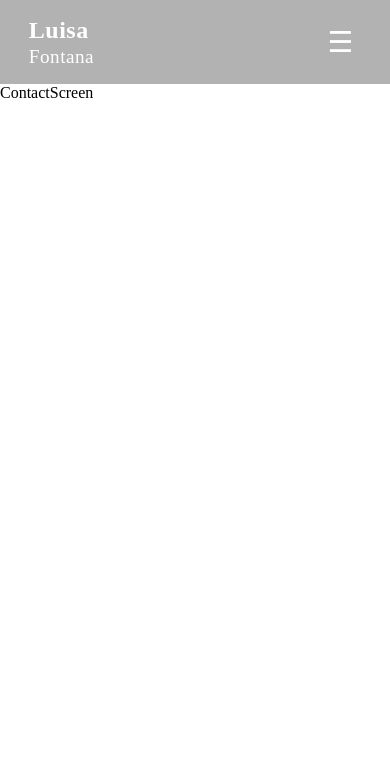
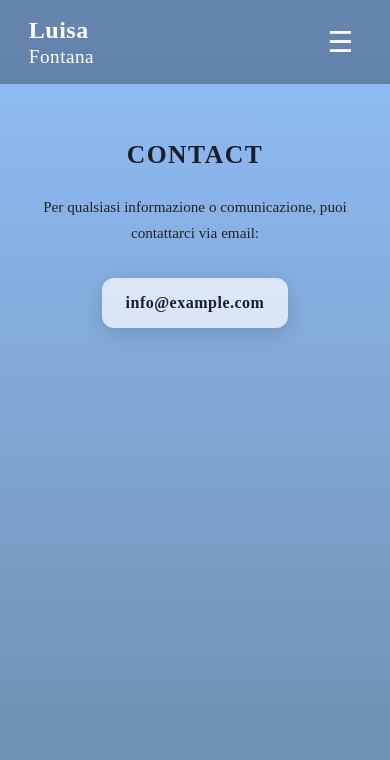
Before and after one commit to Khizar-Alii/ragazza, a React (Vite) app: page /contact in a window 390 px wide. Shown: the top 760 px of the page. Built offline with nearby package versions, Linux system fonts and the light colour scheme; a web font is replaced by a local one.

Commit message:
add contact section

```diff
--- /dev/null
+++ b/src/components/contact/contact.module.css
@@ -0,0 +1,109 @@
+.contactWrapper {
+  width: 100%;
+  min-height: 100vh;
+  background: linear-gradient(to bottom, #92c0fc 0%, #6d8ba9 100%);
+}
+.contactContent {
+  display: flex;
+  flex-direction: column;
+  align-items: center;
+  overflow-x: hidden;
+}
+
+.contactSection {
+  width: 100%;
+  max-width: 800px;
+  padding: 6rem 2rem 4rem;
+  text-align: center;
+  color: #1b1e25;
+}
+
+.title {
+  font-size: 2.2rem;
+  font-weight: 700;
+  letter-spacing: 1.5px;
+  margin-bottom: 1.8rem;
+}
+
+.subtitle {
+  font-size: 1.1rem;
+  color: #222;
+  margin-bottom: 2rem;
+  line-height: 1.7;
+}
+
+.emailBox {
+  display: inline-block;
+  background: rgba(255, 255, 255, 0.7);
+  padding: 1.2rem 2rem;
+  border-radius: 12px;
+  box-shadow: 0 4px 20px rgba(0, 0, 0, 0.15);
+  transition: transform 0.3s ease, box-shadow 0.3s ease;
+}
+
+.emailBox:hover {
+  transform: translateY(-4px);
+  box-shadow: 0 6px 25px rgba(0, 0, 0, 0.25);
+}
+
+.email {
+  font-size: 1.3rem;
+  font-weight: 600;
+  color: #1b1e25;
+  text-decoration: none;
+  letter-spacing: 0.5px;
+}
+
+.email:hover {
+  color: #0f172a;
+  text-decoration: underline;
+}
+
+/* Tablet */
+@media (max-width: 1024px) {
+  .contactSection {
+    padding: 5rem 1.5rem 3rem;
+  }
+  .title {
+    font-size: 2rem;
+  }
+  .email {
+    font-size: 1.2rem;
+  }
+}
+
+/* Mobile */
+@media (max-width: 768px) {
+  .contactSection {
+    padding: 4rem 1rem 2.5rem;
+  }
+  .title {
+    font-size: 1.8rem;
+  }
+  .subtitle {
+    font-size: 1rem;
+  }
+  .emailBox {
+    padding: 1rem 1.5rem;
+  }
+  .email {
+    font-size: 1.1rem;
+  }
+}
+
+/* Very small screens */
+@media (max-width: 480px) {
+  .contactSection {
+    padding: 3.5rem 0.8rem 2rem;
+  }
+  .title {
+    font-size: 1.6rem;
+    margin-bottom: 1.5rem;
+  }
+  .subtitle {
+    font-size: 0.95rem;
+  }
+  .email {
+    font-size: 1rem;
+  }
+}
--- a/src/components/navbar/navbar.tsx
+++ b/src/components/navbar/navbar.tsx
@@ -23,7 +23,7 @@ const Navbar = () => {
               <ul className={styles.navLinks}>
                 <li><Link to="/">Home</Link></li>
                 <li><Link to="/about">About</Link></li>
-                <li><Link to="/">Contact Us</Link></li>
+                <li><Link to="/contact">Contact Us</Link></li>
               </ul>
               <span style={{ color: "white" }}>|</span>
               <div className={styles.socialIcons}>
@@ -64,7 +64,7 @@ const Navbar = () => {
               <Link to="/about" onClick={closeMenu}>About</Link>
             </li>
             <li>
-              <Link to="/" onClick={closeMenu}>Contact Us</Link>
+              <Link to="/contact" onClick={closeMenu}>Contact Us</Link>
             </li>
           </ul>
 
--- a/src/components/textImageSection/textImageSection.module.css
+++ b/src/components/textImageSection/textImageSection.module.css
@@ -121,23 +121,57 @@
   }
 }
 
-/* Very small screens (below 360px width) */
-@media (max-width: 360px) {
+/* Very small screens (below 400px width) */
+@media (max-width: 400px) {
+  .libroLiberoContainer {
+    padding: 1.5rem 0.8rem;
+  }
+
+  .contentWrapper {
+    flex-direction: column;
+    gap: 1.2rem;
+  }
+
+  .textColumn {
+    align-items: center;
+    text-align: center;
+    gap: 0.8rem;
+  }
+
   .title {
-    font-size: 1.3rem;
-    letter-spacing: 0.5px;
+    font-size: 1.4rem;
+    letter-spacing: 0.8px;
   }
 
   .subtitle {
-    font-size: 1rem;
+    font-size: 1.1rem;
+    font-style: italic;
+  }
+
+  .dedication {
+    gap: 0.4rem;
   }
 
   .dedication p {
-    font-size: 0.8rem;
+    font-size: 0.85rem;
+    line-height: 1.5;
+    max-width: 90%;
+    margin: 0 auto;
+  }
+
+  .imageColumn {
+    margin-top: 0.8rem;
   }
 
   .imageWrapper {
-    max-width: 280px;
+    max-width: 250px;
+    border-radius: 10px;
+    box-shadow: 0 6px 25px rgba(0, 0, 0, 0.25);
+  }
+
+  .imageWrapper img {
+    width: 100%;
+    height: auto;
   }
 }
 
--- a/src/screens/AboutScreen.tsx
+++ b/src/screens/AboutScreen.tsx
@@ -7,55 +7,69 @@ const AboutScreen = () => {
       <Navbar />
       <div className={styles.aboutContent}>
         <section className={styles.aboutSection}>
-        <h1 className={styles.title}>ABAUT</h1>
+          <h1 className={styles.title}>Chi Siamo</h1>
           <div className={styles.content}>
             <p>
-            Questa pagina nasce da desideri congiunti, di madre, di padre, di sorella, di
-            ricordare come ogni anno -ma in modo speciale- il 20esimo anniversario della morte
-            di Silvia, nostra figlia e sorella.
+              Questa pagina nasce da desideri congiunti, di madre, di padre, di
+              sorella, di ricordare come ogni anno -ma in modo speciale- il
+              20esimo anniversario della morte di Silvia, nostra figlia e
+              sorella.
             </p>
             <p>
-            Una morte improvvisa e sconvolgente nella notte del 22 ottobre 2005.
-            E' passato molto tempo ma noi siamo “quelli che restano per sempre senza te”.
-            Il proposito in seguito è quello di restare in silenzio.
+              Una morte improvvisa e sconvolgente nella notte del 22 ottobre
+              2005. E' passato molto tempo ma noi siamo “quelli che restano per
+              sempre senza te”. Il proposito in seguito è quello di restare in
+              silenzio.
             </p>
             <p>
-            Quindi pensavamo a qualcosa di prezioso per noi e per lei.
-            Va detto che non essendo noi abbastanza bravi e competenti per realizzare il progetto
-            di creare una pagina web per far dono di un libro, abbiamo chiesto alla nostra amica
-            giornalista <strong>BEATRICE ANDREOSE</strong> di trovare chi potesse collaborare.
+              Quindi pensavamo a qualcosa di prezioso per noi e per lei. Va
+              detto che non essendo noi abbastanza bravi e competenti per
+              realizzare il progetto di creare una pagina web per far dono di un
+              libro, abbiamo chiesto alla nostra amica giornalista{" "}
+              <strong>BEATRICE ANDREOSE</strong> di trovare chi potesse
+              collaborare.
             </p>
             <p>
-            Dopo alcuni tentativi andati a vuoto si è reso disponibile <strong>JACOPO AGOSTINI</strong> che si
-            è fatto carico del lavoro. Ma Jacopo è un grande viaggiatore. Tornava dall'India e
-            partiva per la Cina. Già questo lavorare a grande distanza mi agitava non poco e poi
-            Jacopo ha avuto a sua volta bisogno di un collaboratore. L'ha trovato in un suo amico pakistano.
+              Dopo alcuni tentativi andati a vuoto si è reso disponibile{" "}
+              <strong>JACOPO AGOSTINI</strong> che si è fatto carico del lavoro.
+              Ma Jacopo è un grande viaggiatore. Tornava dall'India e partiva
+              per la Cina. Già questo lavorare a grande distanza mi agitava non
+              poco e poi Jacopo ha avuto a sua volta bisogno di un
+              collaboratore. L'ha trovato in un suo amico pakistano.
             </p>
             <p>
-            (Ci sarebbe materiale per una bella storia, immagino da scrittrice nei ritagli di
-            tempo). Questa triangolazione Italia-Cina-Pakistan mi ha preoccupata non poco ma, con il
-            risultato che ha prodotto, mi ha resa soprattutto felicemente consapevole della
-            potenza della comunicazione tecnologica.
+              (Ci sarebbe materiale per una bella storia, immagino da scrittrice
+              nei ritagli di tempo). Questa triangolazione Italia-Cina-Pakistan
+              mi ha preoccupata non poco ma, con il risultato che ha prodotto,
+              mi ha resa soprattutto felicemente consapevole della potenza della
+              comunicazione tecnologica.
             </p>
             <p>
-            Infine mi sono rasserenata, soprattutto per i “dai che ci siamo!” di Jacopo, e
-            personalmente trovo il risultato non semplicemente adeguato ai nostri desideri e
-            aspettative, ma bellissimo.
+              Infine mi sono rasserenata, soprattutto per i “dai che ci siamo!”
+              di Jacopo, e personalmente trovo il risultato non semplicemente
+              adeguato ai nostri desideri e aspettative, ma bellissimo.
             </p>
             <p>
-            Quindi la nostra riconoscenza va a Beatrice, a Jacopo e allo sconosciuto pakistano
-            che tanta pazienza hanno avuto con le mie richieste, le mie osservazioni, le mie
-            inquietudini. Hanno capito lo stress emotivo e la tensione che mi provocavano il
-            lavoro e la situazione.
+              Quindi la nostra riconoscenza va a Beatrice, a Jacopo e allo
+              sconosciuto pakistano che tanta pazienza hanno avuto con le mie
+              richieste, le mie osservazioni, le mie inquietudini. Hanno capito
+              lo stress emotivo e la tensione che mi provocavano il lavoro e la
+              situazione.
             </p>
             <p>
-            Dunque grazie per aver realizzato quello che noi non avremmo potuto fare da soli.
+              Dunque grazie per aver realizzato quello che noi non avremmo
+              potuto fare da soli.
             </p>
             <div className={styles.signature}>
               <p>Grazie Beatrice.</p>
               <p>Grazie Jacopo.</p>
-            <p>Grazie pakistano sconosciuto (di cui spero prima o poi di conoscere il nome).</p>
-            <p className={styles.names}>Luisa &nbsp; Maurizio &nbsp; Ippolita</p>
+              <p>
+                Grazie pakistano sconosciuto (di cui spero prima o poi di
+                conoscere il nome).
+              </p>
+              <p className={styles.names}>
+                Luisa &nbsp; Maurizio &nbsp; Ippolita
+              </p>
             </div>
           </div>
         </section>
--- a/src/screens/ContactScreen.tsx
+++ b/src/screens/ContactScreen.tsx
@@ -1,10 +1,25 @@
 import Navbar from "../components/navbar/navbar";
+import styles from "../components/contact/contact.module.css";
 
 const ContactScreen = () => {
   return (
-    <div>
+    <div className={styles.contactWrapper}>
       <Navbar />
-      ContactScreen
+      <div className={styles.contactContent}>
+        <section className={styles.contactSection}>
+          <h1 className={styles.title}>CONTACT</h1>
+          <p className={styles.subtitle}>
+            Per qualsiasi informazione o comunicazione, puoi contattarci via
+            email:
+          </p>
+
+          <div className={styles.emailBox}>
+            <a href="mailto:info@example.com" className={styles.email}>
+              info@example.com
+            </a>
+          </div>
+        </section>
+      </div>
     </div>
   );
 };
```
Lines whose indentation alone changed are shown as unchanged.
